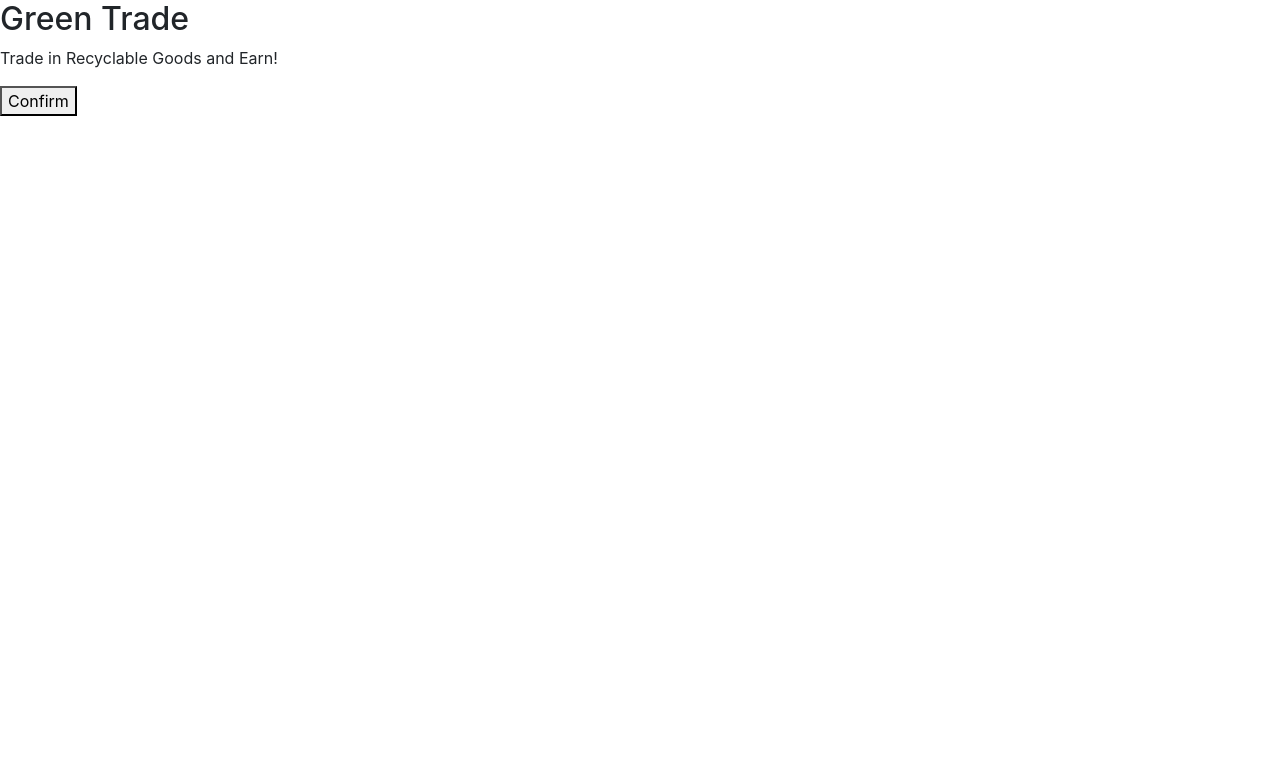
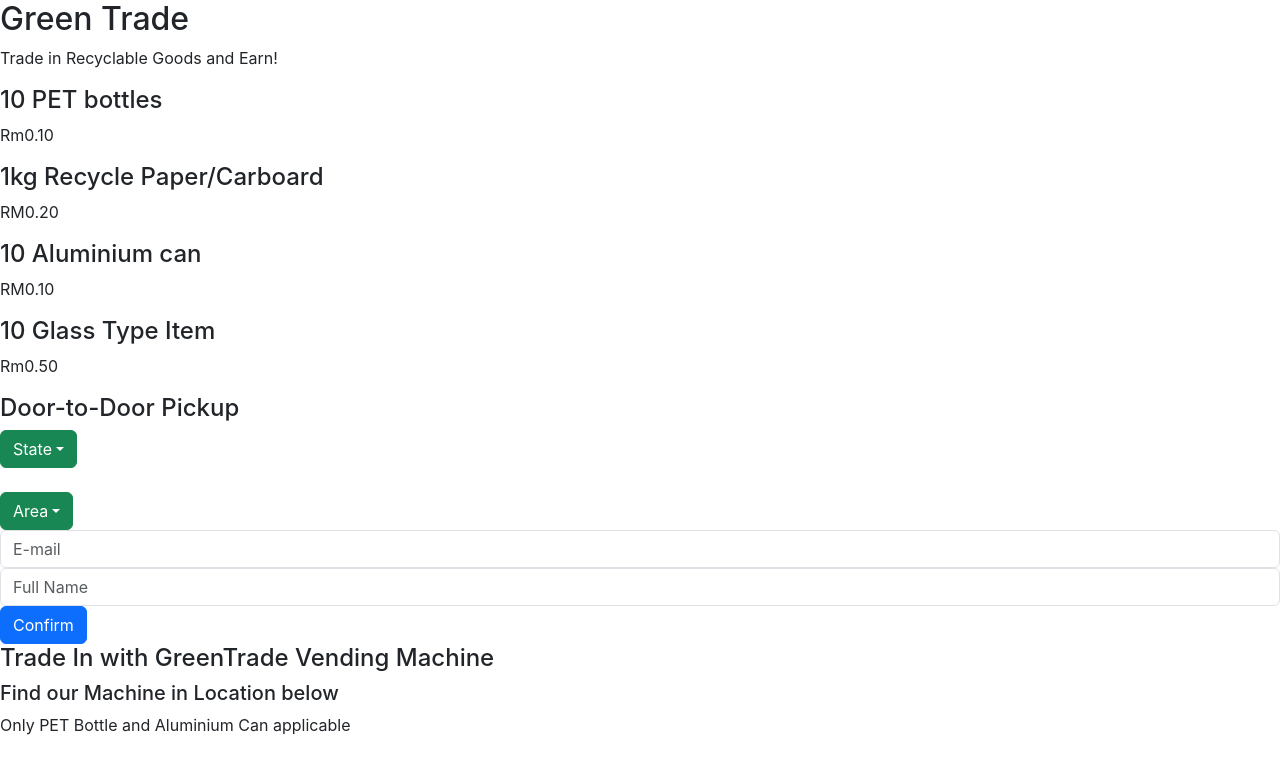
Before and after one commit to Chiauwen/TrashArtify, a React (Create React App) app in the folder frontend/: page /GreenTrade in a window 1280 px wide. Shown: the top 774 px of the page. Built offline with nearby package versions, Linux system fonts and the light colour scheme.

Commit message:
update greentrade layout

```diff
--- a/frontend/package.json
+++ b/frontend/package.json
@@ -8,6 +8,7 @@
     "@testing-library/react": "^13.4.0",
     "@testing-library/user-event": "^13.5.0",
     "react": "^18.2.0",
+    "react-bootstrap": "^2.9.1",
     "react-dom": "^18.2.0",
     "react-router-dom": "^6.20.1",
     "react-scripts": "^5.0.1",
--- a/frontend/src/pages/GreenTrade.jsx
+++ b/frontend/src/pages/GreenTrade.jsx
@@ -1,4 +1,10 @@
 import React from 'react'
+import 'bootstrap/dist/css/bootstrap.min.css'
+// import Dropdown from 'react-bootstrap/Dropdown'
+import { Link } from 'react-router-dom'
+import Form from 'react-bootstrap/Form'
+import Dropdown from 'react-bootstrap/Dropdown'
+import Button from 'react-bootstrap/Button'
 
 const GreenTrade = () => {
   return (
@@ -7,15 +13,78 @@
       <p>Trade in Recyclable Goods and Earn!</p>
 
       {/* Each goods' prices */}
-      <div className="price"></div>
+      <div className="price">
+        <h4>10 PET bottles</h4>
+        <p>Rm0.10</p>
+
+        <h4>1kg Recycle Paper/Carboard</h4>
+        <p>RM0.20</p>
+
+        <h4>10 Aluminium can</h4>
+        <p>RM0.10</p>
+
+        <h4>10 Glass Type Item</h4>
+        <p>Rm0.50</p>
+      </div>
 
       {/* Recycle Lorry will come to each area once a week to pick up */}
-      <div className="area-selection"></div>
+      <div className="area-selection">
+        <h4>Door-to-Door Pickup</h4>
+        <Dropdown>
+          <Dropdown.Toggle variant="success" id="dropdown-basic">
+            State
+          </Dropdown.Toggle>
 
-      {/* Trade in user info */}
-      <div className="user-info"></div>
+          <Dropdown.Menu>
+            <Dropdown.Item href="#/action-1">Melaka</Dropdown.Item>
+            <Dropdown.Item href="#/action-2">Selangor</Dropdown.Item>
+            <Dropdown.Item href="#/action-3">Seremban</Dropdown.Item>
+          </Dropdown.Menu>
+        </Dropdown>
+        <br />
+        <Dropdown>
+          <Dropdown.Toggle variant="success" id="dropdown-basic">
+            Area
+          </Dropdown.Toggle>
 
-      <button>Confirm</button>
+          <Dropdown.Menu>
+            <Dropdown.Item href="#/action-1">
+              Bukit Baru (Every Thursday)
+            </Dropdown.Item>
+            <Dropdown.Item href="#/action-2">
+              Bukit Beruang (Every Monday)
+            </Dropdown.Item>
+            <Dropdown.Item href="#/action-3">
+              Ayer Keroh (Every Tuesday)
+            </Dropdown.Item>
+          </Dropdown.Menu>
+        </Dropdown>
+
+        {/* Trade in user info */}
+        <div className="user-info"></div>
+        <Form className="payment-input">
+          <Form.Group controlId="email">
+            <Form.Control type="email" placeholder="E-mail" />
+          </Form.Group>
+
+          <Form.Group controlId="name">
+            <Form.Control type="name" placeholder="Full Name" />
+          </Form.Group>
+
+          <Link to="/">
+            <Button variant="primary" type="submit">
+              Confirm
+            </Button>
+          </Link>
+        </Form>
+      </div>
+
+      <div className='vending-machine'>
+        <h4>Trade In with GreenTrade Vending Machine</h4>
+        <h5>Find our Machine in Location below</h5>
+        <p>Only PET Bottle and Aluminium Can applicable</p>
+        {/* Vending machine simulator */}
+      </div>
     </div>
   )
 }
```
Also changed, not shown: 1 other file (tests, documents, lock files or other folders).
